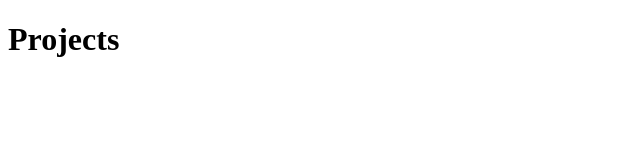
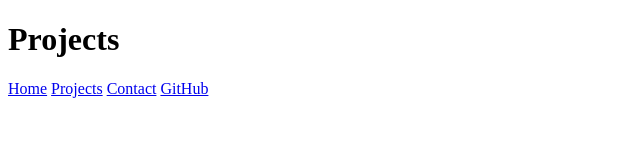
Before and after one commit to jaceyccy/Porfolio, a plain HTML site: page projects/index.html in a window 1280 px wide. Shown: the whole page, without its empty margins (0-640 px from the left). Drawn offline with Linux system fonts and the light colour scheme.

Commit message:
debug and fix bug

```diff
--- a/projects/index.html
+++ b/projects/index.html
@@ -7,5 +7,12 @@
 </head>
 <body>
     <h1>Projects</h1>
+
+    <nav>
+        <a href="../">Home</a>
+        <a href="../projects/">Projects</a>
+        <a href="../contact/">Contact</a>
+        <a href="https://github.com/jaceyccy" target="_blank">GitHub</a>
+    </nav>
 </body>
 </html>
```
Also changed, not shown: contact/index.html (+10 -2 lines), index.html (+3 -6 lines).
